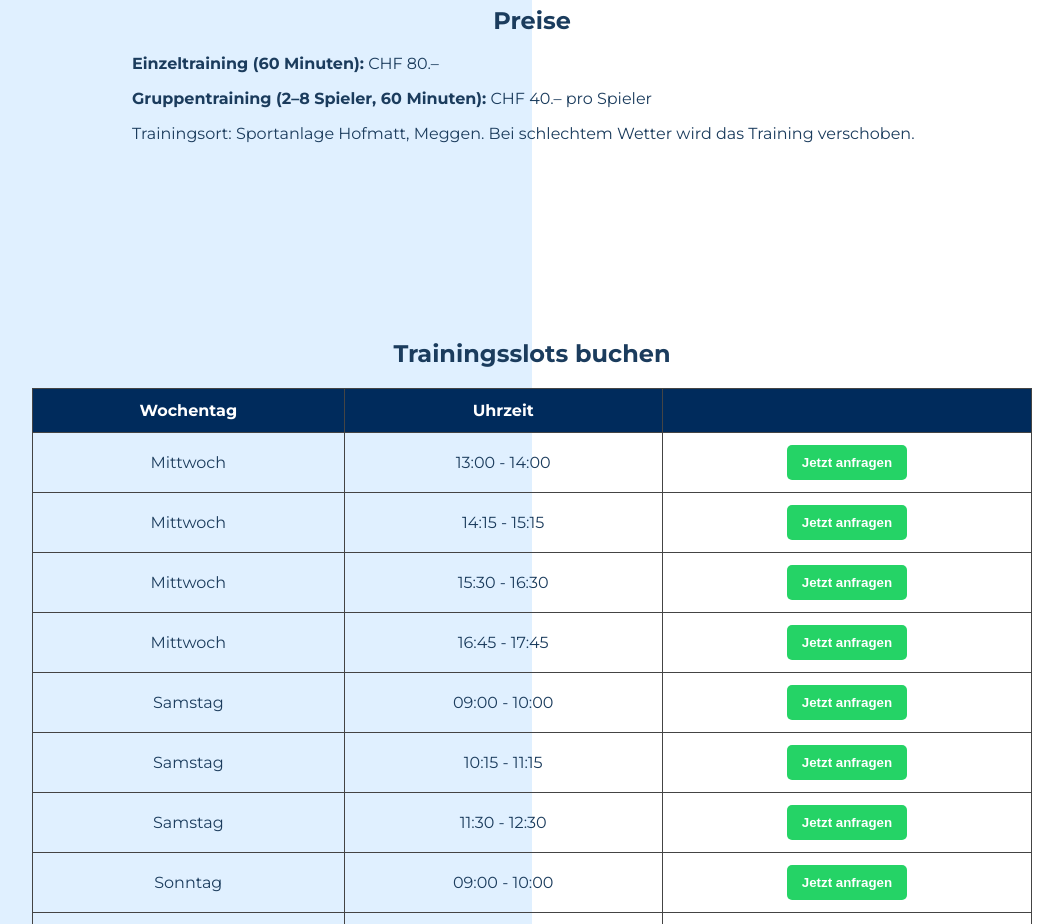
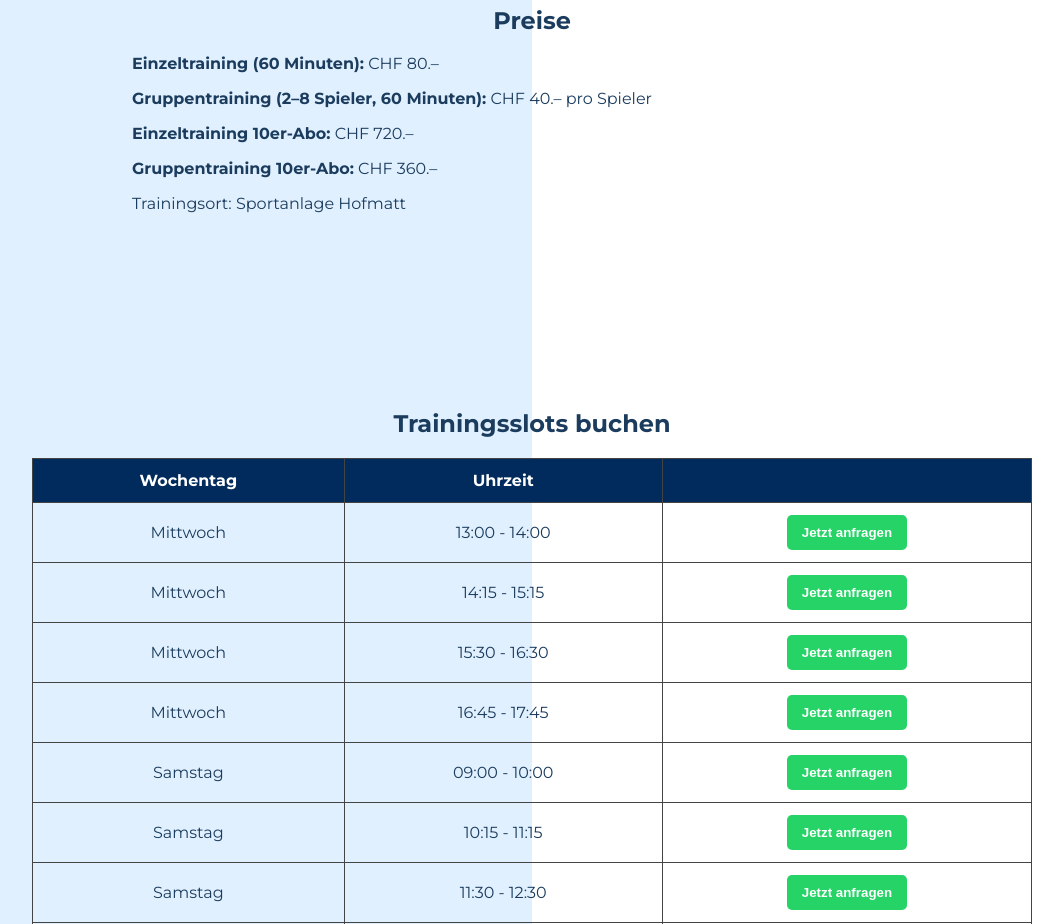
Before and after one commit to fa-ibi-meggen/fa-ibi, a plain HTML site: page index.html in a window 1280 px wide. Shown: the part 2000-2924 px from the top of the page, without its empty margins (108-1171 px from the left). Drawn offline with Linux system fonts and the light colour scheme.

Commit message:
Update index.html

```diff
--- a/index.html
+++ b/index.html
@@ -227,7 +227,9 @@
   <div style="max-width: 800px; margin: 0 auto; text-align: left;">
     <p><strong>Einzeltraining (60 Minuten):</strong> CHF 80.–</p>
     <p><strong>Gruppentraining (2–8 Spieler, 60 Minuten):</strong> CHF 40.– pro Spieler</p>
-    <p>Trainingsort: Sportanlage Hofmatt, Meggen. Bei schlechtem Wetter wird das Training verschoben.</p>
+    <p><strong>Einzeltraining 10er-Abo:</strong> CHF 720.–</p>
+    <p><strong>Gruppentraining 10er-Abo:</strong> CHF 360.–</p>
+    <p>Trainingsort: Sportanlage Hofmatt</p>
   </div>
 </section>
 
```
